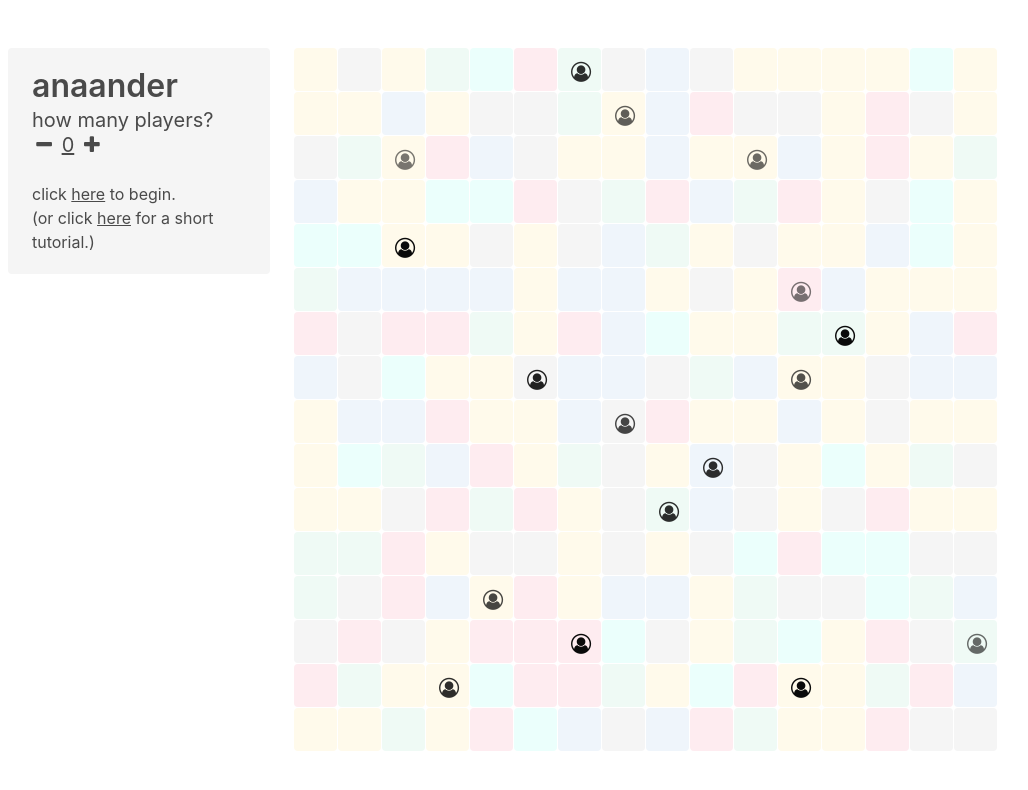
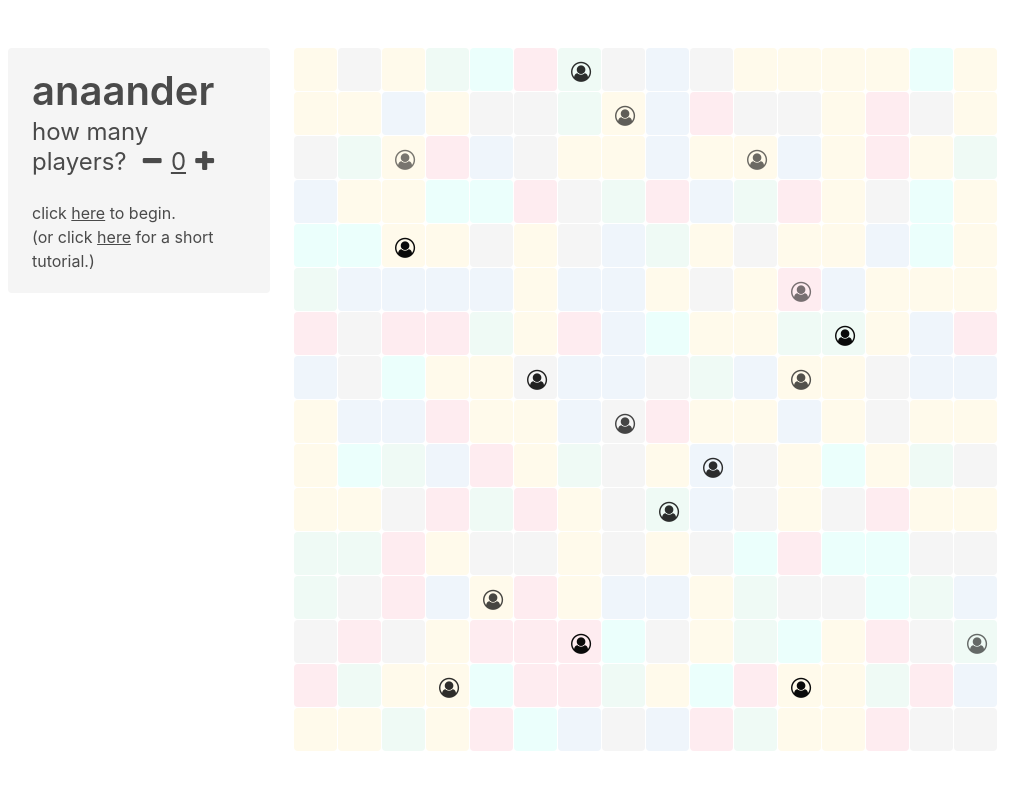
Before and after one commit to hervan/anaander, a React app: page / in a window 1280 px wide. Shown: the top 790 px of the page, without its empty margins (72-1100 px from the left). Built offline with nearby package versions, Linux system fonts and the light colour scheme.

Commit message:
completed first 3 largest scenarios for tutorial; 5 small scenarios to be done (issue #14)

```diff
--- a/src/Game.ts
+++ b/src/Game.ts
@@ -33,6 +33,15 @@ export type Geography =
 | "swamp"
 | "mountain"
 | "plains";
+
+const terrainList: Geography[] = [
+    "city",
+    "island",
+    "forest",
+    "swamp",
+    "mountain",
+    "plains"
+];
 
 const terrainDistribution: Geography[] = [
     "city",                 // not very frequent
@@ -576,7 +585,7 @@ export function setup(playerCount: number = 0, boardSize: number = 16): Game {
 function t(row: number, col: number, topMeeple: number = -1): Terrain {
     return {
         position: { row: row, col: col },
-        geography: "plains",
+        geography: terrainList[(6 + col - row) % 2],
         spaceLeft: 1,
         topMeeple: topMeeple
     };
@@ -588,24 +597,24 @@ export function tutorial(index: number): { game: Game, plays: Array<Direction |
 
         case 0:
 
-        // let gameStep = this.play(setup(5), {
-        //     state: "tutorial",
-        //     player: "default",
-        //     from: "player",
-        //     action: null
-        // });
+        let gameStep: Game = this.play(setup(5), {
+            state: "tutorial",
+            player: "default",
+            from: "player",
+            action: null
+        });
 
-        // return ({
-        //     game: gameStep,
-        //     plays: [
-        //         "up", "up", "up", "up", "up",
-        //         "left", "left", "left", "left", "left",
-        //         "down", "down", "down", "down", "down",
-        //         "right", "right", "right", "right", "right"
-        //     ]
-        // });
+        return ({
+            game: gameStep,
+            plays: [
+                "up", "up", "up", "up", "up",
+                "left", "left", "left", "left", "left",
+                "down", "down", "down", "down", "down",
+                "right", "right", "right", "right", "right"
+            ]
+        });
 
-        default:
+        case 1:
 
         return ({
             game: {
@@ -614,12 +623,17 @@ export function tutorial(index: number): { game: Game, plays: Array<Direction |
                     {
                         team: "info",
                         individualActions: 0,
-                        swarmSize: 5
+                        swarmSize: 2
                     },
                     {
                         team: "warning",
                         individualActions: 0,
-                        swarmSize: 5
+                        swarmSize: 1
+                    },
+                    {
+                        team: "success",
+                        individualActions: 0,
+                        swarmSize: 2
                     }
                 ],
                 terrains: [
@@ -627,7 +641,7 @@ export function tutorial(index: number): { game: Game, plays: Array<Direction |
                     t(1, 0),    t(1, 1),    t(1, 2),    t(1, 3),    t(1, 4),    t(1, 5),
                     t(2, 0),    t(2, 1),    t(2, 2, 1), t(2, 3, 0), t(2, 4),    t(2, 5),
                     t(3, 0),    t(3, 1),    t(3, 2),    t(3, 3, 2), t(3, 4),    t(3, 5),
-                    t(4, 0),    t(4, 1),    t(4, 2),    t(4, 3),    t(4, 4),    t(4, 5),
+                    t(4, 0),    t(4, 1, 3), t(4, 2),    t(4, 3),    t(4, 4),    t(4, 5),
                     t(5, 0),    t(5, 1),    t(5, 2),    t(5, 3),    t(5, 4),    t(5, 5)
                 ],
                 meeples: [
@@ -646,14 +660,24 @@ export function tutorial(index: number): { game: Game, plays: Array<Direction |
                         position: { row: 2, col: 2 },
                         team: "warning",
                         turn: "heads",
-                        strength: 10,
-                        resistance: 30,
+                        strength: 5,
+                        resistance: 10,
                         faith: 30,
                         topsMeeple: -1
                     },
                     {
                         key: 2,
                         position: { row: 3, col: 3 },
+                        team: "success",
+                        turn: "heads",
+                        strength: 5,
+                        resistance: 15,
+                        faith: 15,
+                        topsMeeple: -1
+                    },
+                    {
+                        key: 3,
+                        position: { row: 4, col: 1 },
                         team: "default",
                         turn: "heads",
                         strength: 5,
@@ -667,7 +691,124 @@ export function tutorial(index: number): { game: Game, plays: Array<Direction |
                 state: "tutorial",
                 lastAction: "skip"
             },
-            plays: ["down"]
+            plays: [
+                "left", "skip",
+                "down", "skip",
+                "right",
+                "skip", "skip", "skip",
+                "skip", "skip", "skip"
+            ]
+        });
+
+        case 2:
+        default:
+
+        return ({
+            game: {
+                boardSize: 6,
+                players: [
+                    {
+                        team: "info",
+                        individualActions: 0,
+                        swarmSize: 5
+                    },
+                    {
+                        team: "warning",
+                        individualActions: 0,
+                        swarmSize: 1
+                    }
+                ],
+                terrains: [
+                    t(0, 0),    t(0, 1),    t(0, 2),    t(0, 3),    t(0, 4, 5), t(0, 5),
+                    t(1, 0),    t(1, 1, 6), t(1, 2, 0), t(1, 3),    t(1, 4),    t(1, 5),
+                    t(2, 0),    t(2, 1),    t(2, 2),    t(2, 3, 1), t(2, 4),    t(2, 5),
+                    t(3, 0),    t(3, 1, 4), t(3, 2, 3), t(3, 3, 2), t(3, 4),    t(3, 5),
+                    t(4, 0),    t(4, 1),    t(4, 2),    t(4, 3),    t(4, 4),    t(4, 5),
+                    t(5, 0),    t(5, 1),    t(5, 2),    t(5, 3),    t(5, 4),    t(5, 5)
+                ],
+                meeples: [
+                    {
+                        key: 0,
+                        position: { row: 1, col: 2 },
+                        team: "info",
+                        turn: "heads",
+                        strength: 10,
+                        resistance: 30,
+                        faith: 30,
+                        topsMeeple: -1
+                    },
+                    {
+                        key: 1,
+                        position: { row: 2, col: 3 },
+                        team: "info",
+                        turn: "heads",
+                        strength: 10,
+                        resistance: 30,
+                        faith: 30,
+                        topsMeeple: -1
+                    },
+                    {
+                        key: 2,
+                        position: { row: 3, col: 3 },
+                        team: "info",
+                        turn: "heads",
+                        strength: 10,
+                        resistance: 30,
+                        faith: 30,
+                        topsMeeple: -1
+                    },
+                    {
+                        key: 3,
+                        position: { row: 3, col: 2 },
+                        team: "info",
+                        turn: "heads",
+                        strength: 10,
+                        resistance: 30,
+                        faith: 30,
+                        topsMeeple: -1
+                    },
+                    {
+                        key: 4,
+                        position: { row: 3, col: 1 },
+                        team: "info",
+                        turn: "heads",
+                        strength: 10,
+                        resistance: 30,
+                        faith: 30,
+                        topsMeeple: -1
+                    },
+                    {
+                        key: 5,
+                        position: { row: 0, col: 4 },
+                        team: "default",
+                        turn: "heads",
+                        strength: 5,
+                        resistance: 15,
+                        faith: 15,
+                        topsMeeple: -1
+                    },
+                    {
+                        key: 6,
+                        position: { row: 1, col: 1 },
+                        team: "default",
+                        turn: "heads",
+                        strength: 5,
+                        resistance: 15,
+                        faith: 15,
+                        topsMeeple: -1
+                    }
+                ],
+                turn: "heads",
+                currentPlayer: "info",
+                state: "tutorial",
+                lastAction: "skip"
+            },
+            plays: [
+                "right", "skip",
+                "down", "skip",
+                "left", "skip",
+                "up", "skip"
+            ]
         });
     }
 }
--- a/src/components/Status.tsx
+++ b/src/components/Status.tsx
@@ -116,8 +116,8 @@ const Status: ((props: IProps) => JSX.Element) = (props: IProps) => {
     return (
         <div id="status" className="tile is-3 is-parent">
             <div className="notification tile is-child">
-                <h1 className="title">anaander</h1>
-                <h2 className="subtitle">
+                <h1 className="title is-2">anaander</h1>
+                <h2 className="subtitle is-4">
                     {guide}
                 </h2>
                 <span>
--- a/src/components/Table.tsx
+++ b/src/components/Table.tsx
@@ -173,7 +173,17 @@ export class Table extends React.Component<{}, IState> {
 
         queue[teams.indexOf(play.player)].push(play);
 
-        this.setState({ playQueue: queue });
+        if (play.state === "tutorial") {
+
+            this.setState({
+                playQueue: queue,
+                tutorialStep: play.action as Step,
+                tutorialPlays: []
+            });
+        } else {
+
+            this.setState({ playQueue: queue });
+        }
     }
 
     componentDidUpdate(): void {
@@ -232,9 +242,8 @@ export class Table extends React.Component<{}, IState> {
                 case "tutorial":
 
                 this.animateTutorial();
-
                 clearInterval(this.refresher);
-                this.refresher = window.setInterval(() => this.animateTutorial(), 1000);
+                this.refresher = window.setInterval(() => this.animateTutorial(), 500);
 
                 break;
             }
@@ -277,7 +286,7 @@ export class Table extends React.Component<{}, IState> {
 
         const queue: Play[][] = this.state.playQueue;
         const plays: Array<Action | Direction> = this.state.tutorialPlays;
-        const action = plays.shift();
+        const action: Action | Direction | undefined = plays.shift();
 
         if (!action) {
 
```
Also changed, not shown: src/components/Tutorial.tsx (+61 -9 lines).
